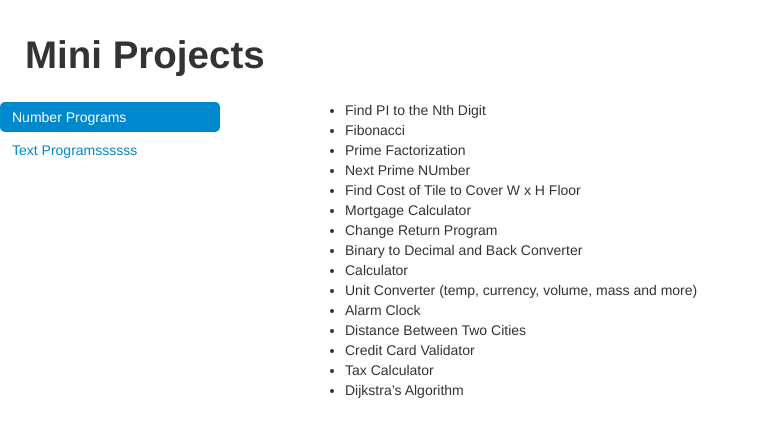
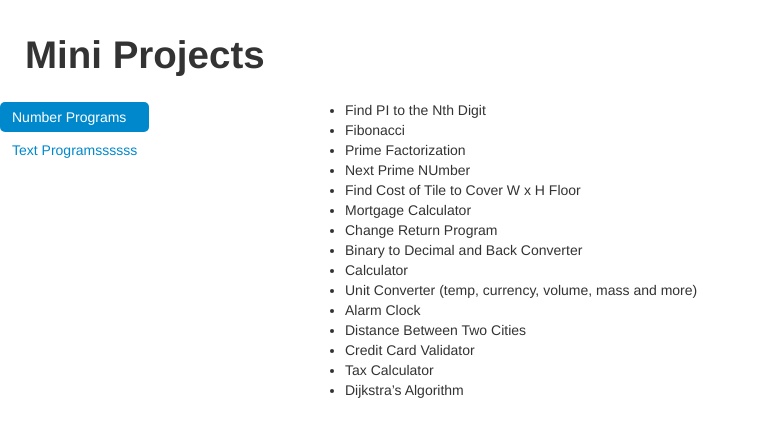
Before and after one commit to historia/miniproject, a plain HTML site: page index.html in a window 1280 px wide. Shown: the top 436 px of the page, without its empty margins (0-760 px from the left). Drawn offline with Linux system fonts and the light colour scheme.

Commit message:
testing git again * this is cool yeah * test 2

```diff
--- a/index.html
+++ b/index.html
@@ -17,7 +17,7 @@
 <div class="main-layout">
 	<div class="main-nav">
 		<nav>
-		  <ul class="nav nav-pills nav-stacked span3">
+		  <ul class="nav nav-pills nav-stacked span34">
 		    <li class="active"><a href="#numprog">Number Programs</a></li>
 		    <li><a href="#textprog">Text Programssssss</a></li>
 		  </ul>
--- a/js/main.js
+++ b/js/main.js
@@ -14,7 +14,7 @@ require.config({
 });
 
 require([
-  // Load our app module and pass it to our definition function
+  // Load our app module and pass it to our definition function test
   'app',
 
 ], function(App){
--- a/js/router.js
+++ b/js/router.js
@@ -19,7 +19,7 @@ define([
 
     app_router.on('route:defaultAction', function (actions) {
 
-       // We have no matching route, lets display the home page
+       // We have no matching route, lets display the home page hey
         var numberView = new NumberView();
         numberView.render();
     });
```
